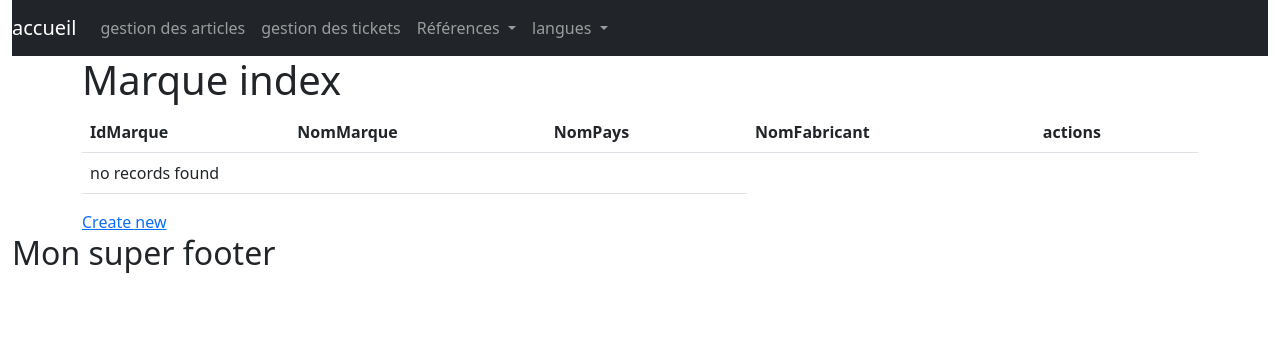
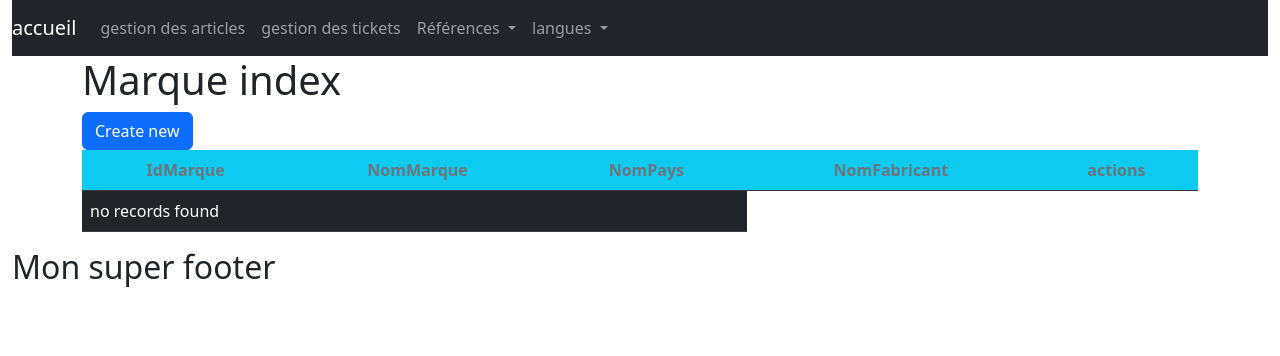
Before and after one commit to vao49/22239_SDBM_SF63, a Symfony app: template templates/marque/index.html.twig in a window 1280 px wide. Shown: the top 356 px of the page. Run offline with Twig, Linux system fonts and the light colour scheme; the template is opened without the code that fills it, so the values that code supplies are empty; some libraries are stand-ins or nearby versions.

Commit message:
MARQUE Ok

```diff
--- a/templates/marque/_delete_form.html.twig
+++ b/templates/marque/_delete_form.html.twig
@@ -1,4 +1,4 @@
-<form method="post" action="{{ path('app_marque_delete', {'idMarque': marque.idMarque}) }}" onsubmit="return confirm('Are you sure you want to delete this item?');">
-    <input type="hidden" name="_token" value="{{ csrf_token('delete' ~ marque.idMarque) }}">
-    <button class="btn">Delete</button>
+<form class="d-inline" method="post" action="{{ path('app_marque_delete', {'idMarque': marque.idMarque}) }}" onsubmit="return confirm('{% trans %}Are you sure you want to delete this item?{% endtrans %}');">
+	<input type="hidden" name="_token" value="{{ csrf_token('delete' ~ marque.idMarque) }}">
+	<button class="btn  btn-danger btn-sm {% trans %}icon delete{% endtrans %}">{% trans %}Delete{% endtrans %}</button>
 </form>
--- a/templates/marque/_form.html.twig
+++ b/templates/marque/_form.html.twig
@@ -1,4 +1,4 @@
 {{ form_start(form) }}
-    {{ form_widget(form) }}
-    <button class="btn">{{ button_label|default('Save') }}</button>
+{{ form_widget(form) }}
+<button class="btn btn-success">{{ button_label|default('Save')|trans }}</button>
 {{ form_end(form) }}
--- a/templates/marque/index.html.twig
+++ b/templates/marque/index.html.twig
@@ -1,24 +1,26 @@
 {% extends 'base.html.twig' %}
 
-{% block title %}Marque index
+{% block title %}
+	{% trans %}Marque index{% endtrans %}
 {% endblock %}
 
 {% block body %}
-	<h1>Marque index</h1>
-
-	<table class="table">
+	<h1>{% trans %}Marque index{% endtrans %}</h1>
+	<a href="{{ path('app_marque_new') }}" class="btn btn-primary {% trans %}icon new{% endtrans %}">{% trans %}Create new{% endtrans %}</a>
+	<div class="table-responsive">
+		<table class="table table-dark table-hover">
 			<thead>
 				<tr>
-				<th>IdMarque</th>
-				<th>NomMarque</th>
-				<th>NomPays</th>
-				<th>NomFabricant</th>
-				<th>actions</th>
+					<th class="text-secondary bg-info text-center">{% trans %}IdMarque{% endtrans %}</th>
+					<th class="text-secondary bg-info text-center">{% trans %}NomMarque{% endtrans %}</th>
+					<th class="text-secondary bg-info text-center">{% trans %}NomPays{% endtrans %}</th>
+					<th class="text-secondary bg-info text-center">{% trans %}NomFabricant{% endtrans %}</th>
+					<th class="text-secondary bg-info text-center">{% trans %}actions{% endtrans %}</th>
 				</tr>
 			</thead>
 			<tbody>
 				{% for marque in marques %}
-				<tr>
+					<tr class="text-center">
 						<td>{{ marque.idMarque }}</td>
 						<td>{{ marque.nomMarque }}</td>
 						<td>
@@ -36,8 +38,9 @@
 							{% endif %}
 						</td>
 						<td>
-						<a href="{{ path('app_marque_show', {'idMarque': marque.idMarque}) }}">show</a>
-						<a href="{{ path('app_marque_edit', {'idMarque': marque.idMarque}) }}">edit</a>
+							{# <a href="{{ path('app_marque_show', {'idMarque': marque.idMarque}) }}">show</a> #}
+							<a href="{{ path('app_marque_edit', {'idMarque': marque.idMarque}) }}" class="btn btn-secondary btn-sm {% trans %}icon edit{% endtrans %}">{% trans %}edit{% endtrans %}</a>
+							{{ include('marque/_delete_form.html.twig') }}
 						</td>
 					</tr>
 				{% else %}
@@ -47,6 +50,6 @@
 				{% endfor %}
 			</tbody>
 		</table>
+	</div>
 
-	<a href="{{ path('app_marque_new') }}">Create new</a>
 {% endblock %}
--- a/templates/pays/new.html.twig
+++ b/templates/pays/new.html.twig
@@ -1,10 +1,11 @@
 {% extends 'base.html.twig' %}
 
-{% block title %}New Pays
+{% block title %}
+	{% trans %}New Pays{% endtrans %}
 {% endblock %}
 
 {% block body %}
-	<h1>Create new Pays</h1>
+	<h1>{% trans %}Create new Pays{% endtrans %}</h1>
 
 	{{ include('pays/_form.html.twig') }}
 
```
Also changed, not shown: src/Form/FabricantType.php (+7 -1 lines), src/Form/MarqueType.php (+17 -3 lines), templates/marque/edit.html.twig (+7 -5 lines), templates/marque/new.html.twig (+7 -4 lines), 3 other files. Lines whose indentation alone changed are shown as unchanged.
